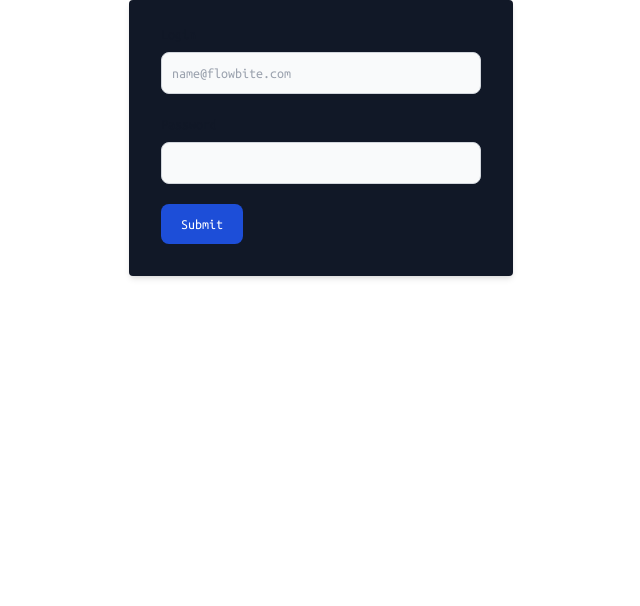
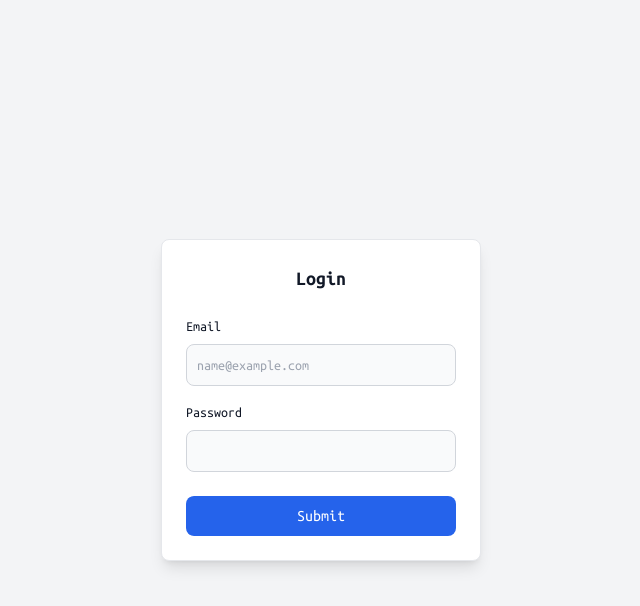
Before and after one commit to xomatix/silly-syntax-chat, a React (Vite) app: page / in a window 1280 px wide. Shown: the top 606 px of the page, without its empty margins (319-959 px from the left). Built offline with nearby package versions, Linux system fonts and the light colour scheme.

Commit message:
1 Login screen functionality c make it look more like rest of the app

```diff
--- a/src/login/Login.tsx
+++ b/src/login/Login.tsx
@@ -25,29 +25,34 @@ function Login() {
   };
 
   return (
-    <div>
-      <div className="max-w-sm mx-auto bg-gray-900 shadow-md rounded px-8 pt-6 pb-8 mb-4">
-        <div className="mb-5">
+    <div className="flex h-screen items-center justify-center bg-gray-100">
+      <div className="w-1/4 bg-white border border-gray-200 rounded-lg shadow-lg p-6">
+        <h2 className="text-xl font-semibold mb-6 text-gray-900 text-center">
+          Login
+        </h2>
+        {/* Login input */}
+        <div className="mb-4">
           <label
             htmlFor="email"
-            className="block mb-2 text-sm font-medium text-gray-900 dark:text-white"
+            className="block mb-2 text-sm font-medium text-gray-900"
           >
-            Login
+            Email
           </label>
           <input
             type="text"
             id="email"
             value={login}
             onChange={(e) => setLogin(e.target.value)}
-            className="bg-gray-50 border border-gray-300 text-gray-900 text-sm rounded-lg focus:ring-blue-500 focus:border-blue-500 block w-full p-2.5 dark:bg-gray-700 dark:border-gray-600 dark:placeholder-gray-400 dark:text-white dark:focus:ring-blue-500 dark:focus:border-blue-500"
-            placeholder="name@flowbite.com"
+            className="bg-gray-50 border border-gray-300 text-gray-900 text-sm rounded-lg focus:ring-blue-500 focus:border-blue-500 block w-full p-2.5"
+            placeholder="name@example.com"
             required
           />
         </div>
-        <div className="mb-5">
+        {/* Password input */}
+        <div className="mb-6">
           <label
             htmlFor="password"
-            className="block mb-2 text-sm font-medium text-gray-900 dark:text-white"
+            className="block mb-2 text-sm font-medium text-gray-900"
           >
             Password
           </label>
@@ -56,30 +61,14 @@ function Login() {
             id="password"
             value={password}
             onChange={(e) => setPassword(e.target.value)}
-            className="bg-gray-50 border border-gray-300 text-gray-900 text-sm rounded-lg focus:ring-blue-500 focus:border-blue-500 block w-full p-2.5 dark:bg-gray-700 dark:border-gray-600 dark:placeholder-gray-400 dark:text-white dark:focus:ring-blue-500 dark:focus:border-blue-500"
+            className="bg-gray-50 border border-gray-300 text-gray-900 text-sm rounded-lg focus:ring-blue-500 focus:border-blue-500 block w-full p-2.5"
             required
           />
         </div>
-        {/* <div className="flex items-start mb-5">
-          <div className="flex items-center h-5">
-            <input
-              id="remember"
-              type="checkbox"
-              value=""
-              className="w-4 h-4 border border-gray-300 rounded bg-gray-50 focus:ring-3 focus:ring-blue-300 dark:bg-gray-700 dark:border-gray-600 dark:focus:ring-blue-600 dark:ring-offset-gray-800 dark:focus:ring-offset-gray-800"
-              required
-            />
-          </div>
-          <label
-            htmlFor="remember"
-            className="ms-2 text-sm font-medium text-gray-900 dark:text-gray-300"
-          >
-            Remember me
-          </label>
-        </div> */}
+        {/* Submit button */}
         <button
           onClick={handleLogin}
-          className="text-white bg-blue-700 hover:bg-blue-800 focus:ring-4 focus:outline-none focus:ring-blue-300 font-medium rounded-lg text-sm w-full sm:w-auto px-5 py-2.5 text-center dark:bg-blue-600 dark:hover:bg-blue-700 dark:focus:ring-blue-800"
+          className="w-full bg-blue-600 hover:bg-blue-700 text-white font-medium py-2 px-4 rounded-lg focus:outline-none focus:ring-2 focus:ring-blue-300"
         >
           Submit
         </button>
```
